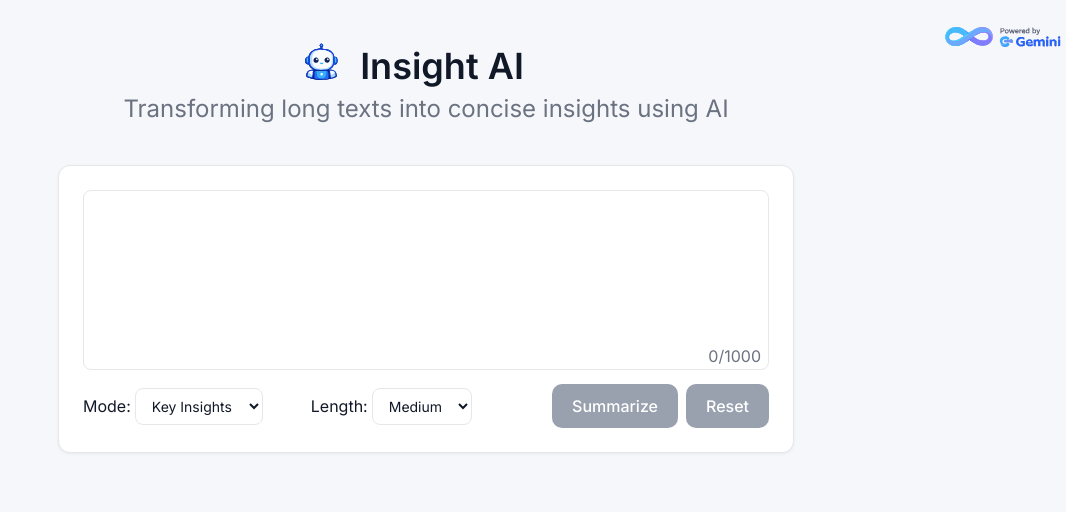
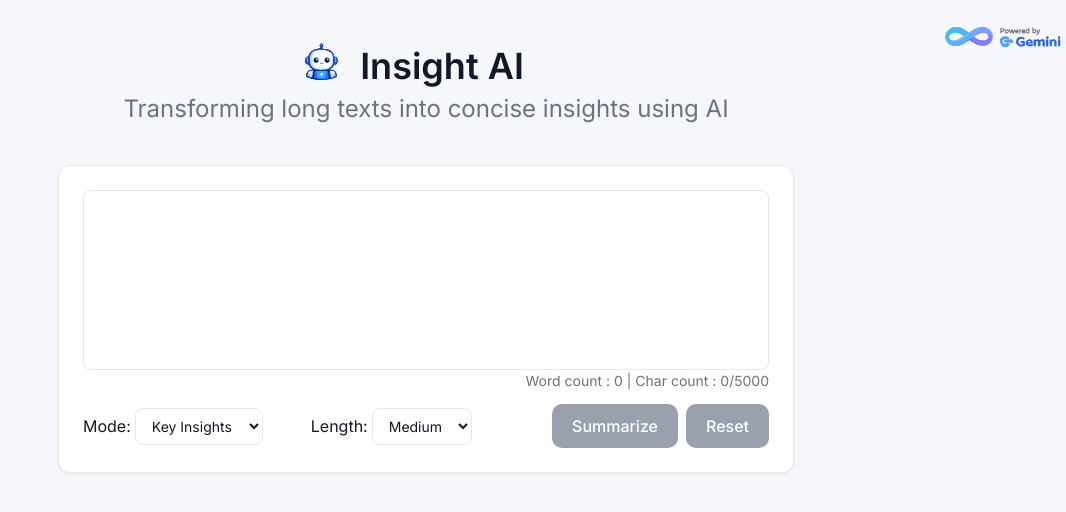
Before and after one commit to prashant00797/ai-summary-app, a React (Vite) app: page / in a window 1280 px wide. Shown: the top 512 px of the page, without its empty margins (214-1280 px from the left). Built offline with nearby package versions, Linux system fonts and the light colour scheme; no server answers.

Commit message:
search layout linked to gemini, word char checks, erroboundary components, integration with actual api done --- IMP COMMIT

```diff
--- a/src/generic/ErrorBoundary.jsx
+++ b/src/generic/ErrorBoundary.jsx
@@ -6,11 +6,14 @@ export const IsLoadingCard = () => {
   );
 };
 
-export const ServiceFailure = () => {
+export const ErrorCard = ({ error }) => {
+  return <div className=" mt-10 card text-red-500">{error}</div>;
+};
+
+export const NoData = () => {
   return (
-    <div className=" mt-10 card text-red-500">
-      Oops! Something went wrong while generating the summary. Please try again
-      later.
+    <div className="card text-red-500">
+      Oops gemini responsed with empty data try again
     </div>
   );
 };
--- a/src/page/SearchLayout.jsx
+++ b/src/page/SearchLayout.jsx
@@ -1,24 +1,35 @@
 import SearchUI from "../ui/SearchUI";
-import { aiSummary } from "../mock/data";
 import SummaryUI from "../ui/SummaryUI";
 import { useState } from "react";
-import { IsLoadingCard, ServiceFailure } from "../generic/ErrorBoundary";
-// import { geminiRequest } from "../service/aiService";
+import { IsLoadingCard, ErrorCard, NoData } from "../generic/ErrorBoundary";
+import { geminiRequest } from "../service/aiService";
 
 const SearchLayout = () => {
+  //loading and fetching states
   const [isLoading, setIsLoading] = useState(false);
-  const [isFetching, setIsFetching] = useState(false);
+  const [hasFetched, sethasFetched] = useState(false);
+
+  //reset everything
   const [reset, setReset] = useState(false);
-  const [error, setError] = useState(false);
+
+  //error state controller
+  const [error, setError] = useState("");
+
+  // on change state handler
   const [inputDataForSummary, setInputDataForSummary] = useState({
     text: "",
     mode: "keyInsight",
     length: "medium",
   });
+
+  //final summary result
   const [result, setResult] = useState({});
+
+  //states required to show copied status for a time frame and one to handle copy error just incase any browser doesnt support copy to clipboard
   const [copied, setCopied] = useState(false);
   const [copyingError, setCopyingError] = useState(false);
 
+  //onChange handle to fetch the value changes in the text area and two select boxes - text, mode, length respectively
   const onChange = (e) => {
     const { name, value } = e.target;
     setInputDataForSummary((prevData) => ({
@@ -27,25 +38,35 @@ const SearchLayout = () => {
     }));
   };
 
+  //fn to submit request to ai and fetch response
   const handleSummaryGeneration = async () => {
+    //guard check to keep word count above 100
+    if (inputDataForSummary.text.trim().split(/\s+/).length < 100) {
+      setError("Text too short to summarize. Please enter at least 100 words.");
+      return;
+    }
     try {
       setIsLoading(true);
+      setError("");
+      setReset(false);
 
-      //TODO - integrate API call here and remove mock data
-      // const aiResponse = await geminiRequest(inputDataForSummary);
-      // console.log("API response:", aiResponse);
-      setResult(aiSummary);
-      console.log(inputDataForSummary);
+      //Ai call
+      const aiResponse = await geminiRequest(inputDataForSummary);
+
+      setResult(aiResponse);
     } catch {
-      setError(true);
+      setError(
+        "Oops! Something went wrong while generating the summary. Please try again later",
+      );
     } finally {
       setIsLoading(false);
-      setIsFetching(true);
+      sethasFetched(true);
     }
   };
 
+  //reset handler
   const handleReset = (e) => {
-    e.preventDefault;
+    e.preventDefault();
     setReset(true);
     setInputDataForSummary({
       text: "",
@@ -53,12 +74,24 @@ const SearchLayout = () => {
       length: "medium",
     });
     setResult({});
+    setError("");
+    sethasFetched(false);
   };
 
+  //copy to clipboard handler
   const handleCopySummary = async (e) => {
     e.preventDefault();
     try {
-      await navigator.clipboard.writeText(result.summary);
+      let copied = "";
+      if (inputDataForSummary?.mode === "summary") {
+        copied = `Summary : ${result?.summary}`;
+      } else if (inputDataForSummary?.mode === "keyInsight") {
+        copied = `Summary: ${result?.summary} ${"\n"}${"\n"} Key Points: ${result?.key_points.map((key, idx) => `${idx + 1}.${key}`).join(" ")} ${"\n"}${"\n"} Keywords: ${result?.keywords.map((key) => key)}`;
+      } else if (inputDataForSummary?.mode === "bullet") {
+        copied = `KeyPoints: ${result?.key_points.map((key, idx) => `${idx + 1}.${key}`).join(" ")}`;
+      }
+
+      await navigator.clipboard.writeText(copied);
       setCopied(true);
       setTimeout(() => {
         setCopied(false);
@@ -68,6 +101,11 @@ const SearchLayout = () => {
     }
   };
 
+  //word and character counter variables
+  const text = inputDataForSummary.text;
+  const charCount = text.length;
+  const wordCount = text.trim() !== "" ? text.split(/\s+/).length : 0;
+
   return (
     <div className="card mt-10">
       <SearchUI
@@ -76,13 +114,17 @@ const SearchLayout = () => {
         inputDataForSummary={inputDataForSummary}
         handleReset={handleReset}
         isLoading={isLoading}
+        charCount={charCount}
+        wordCount={wordCount}
       />
       {isLoading ? (
         <IsLoadingCard />
       ) : error ? (
-        <ServiceFailure />
+        <ErrorCard error={error} />
+      ) : hasFetched && Object.keys(result).length === 0 ? (
+        <NoData />
       ) : (
-        isFetching &&
+        hasFetched &&
         !reset && (
           <SummaryUI
             data={result}
--- a/src/service/aiService.js
+++ b/src/service/aiService.js
@@ -1,9 +1,6 @@
 import { GEMINI_KEY, GEMINI_URL } from "../constants/url";
 
 export const geminiRequest = async ({ length, mode, text }) => {
-  console.log(length, "length");
-  console.log(mode, "mode");
-  console.log(text, "text");
   const response = await fetch(`${GEMINI_URL}${GEMINI_KEY}`, {
     method: "POST",
     headers: { "Content-Type": "application/json" },
@@ -35,11 +32,12 @@ Return the response strictly in valid JSON using this structure:
 }
 
 Rules:
+- Ensure the summary and key points reflect the main topics from the entire text, not just the beginning
 - If mode = summary → fill only "summary"
 - If mode = bullet → fill only "key_points"
 - If mode = keyInsight → fill all fields
-- key_points should contain 3–6 concise bullet points
-- keywords should contain 3–6 important keywords
+- key_points should contain 4–7 concise bullet points
+- keywords should contain 4–6 important keywords
 - keywords should be single words or short phrases
 - Do not include explanations or markdown
 - Return valid JSON only
--- a/src/ui/SearchUI.jsx
+++ b/src/ui/SearchUI.jsx
@@ -4,20 +4,24 @@ const SearchUI = ({
   onChange,
   inputDataForSummary,
   isLoading,
+  charCount,
+  wordCount,
 }) => {
   return (
     <div className="flex flex-col">
-      <div id="textarea-wrapper" className="relative">
+      <div id="textarea-wrapper" className="mb-5">
+        <div className="relative">
           <textarea
             name="text"
             id="text"
-          className="textarea h-45 [scrollbar-width:none] pr-15"
+            className="textarea h-45 [scrollbar-width:none]  "
             value={inputDataForSummary.text}
-          maxLength={1000}
+            maxLength={5000}
             onChange={(e) => onChange(e)}
           ></textarea>
-        <div className="absolute bottom-2 right-2  ">
-          <span className="text-text-secondary z-10">{`${inputDataForSummary.text.length}/1000`}</span>
+          <div className="absolute -bottom-4 right-0">
+            <span className="text-xs md:text-sm text-text-secondary z-10">{`Word count : ${wordCount} | Char count : ${charCount}/5000`}</span>
+          </div>
         </div>
       </div>
 
--- a/src/ui/SummaryUI.jsx
+++ b/src/ui/SummaryUI.jsx
@@ -16,7 +16,7 @@ const SummaryUI = ({ data, handleCopySummary, copied, copyingError }) => {
             <p>{data.summary}</p>
           </div>
         )}
-        {data?.key_points && (
+        {data?.key_points.length !== 0 && (
           <div className="mb-8">
             <h3 className="text-text-primary font-semibold border-b border-gray-500 mb-2">
               Key Points
@@ -30,7 +30,7 @@ const SummaryUI = ({ data, handleCopySummary, copied, copyingError }) => {
             })}
           </div>
         )}
-        {data?.keywords && (
+        {data?.keywords.length !== 0 && (
           <div className="mb-4">
             <h3 className="text-text-primary font-semibold border-b border-gray-500 mb-2">
               Keywords
```
Also changed, not shown: 1 other file (tests, documents, lock files or other folders). Lines whose indentation alone changed are shown as unchanged.
